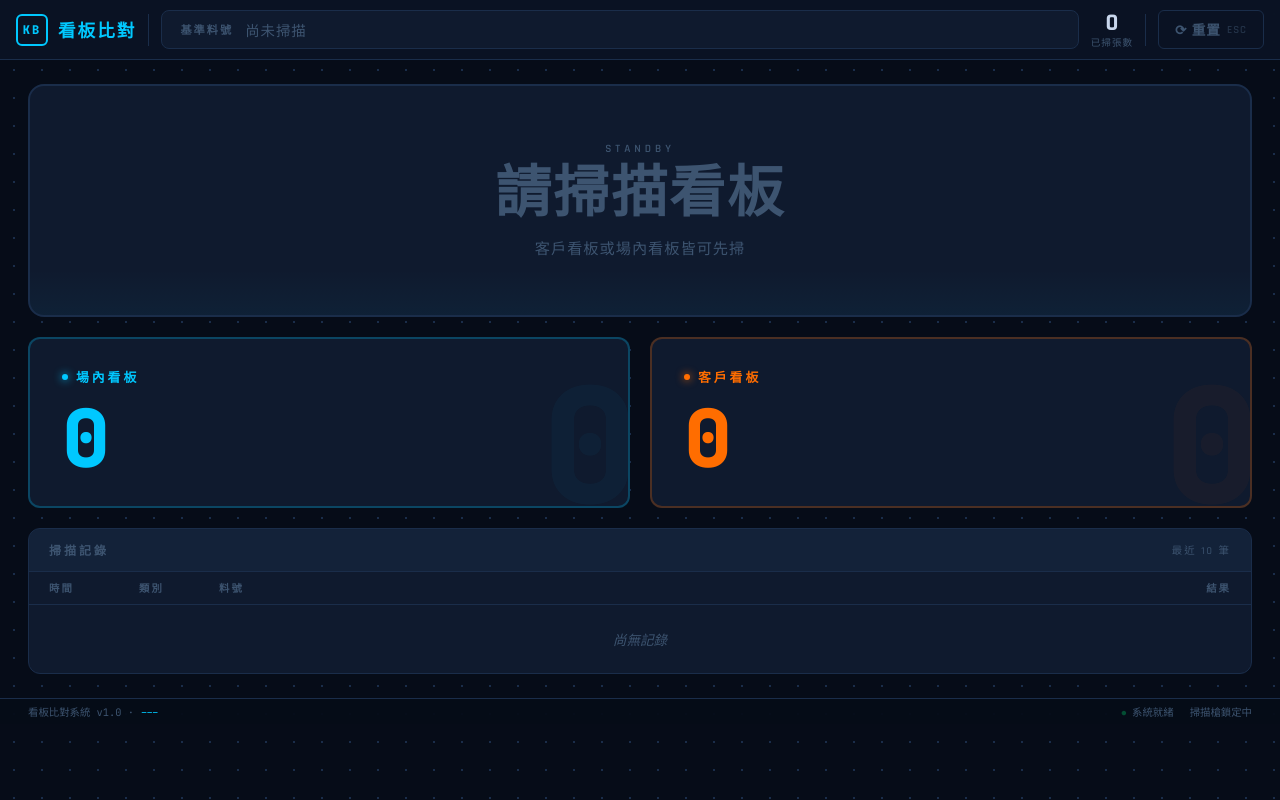
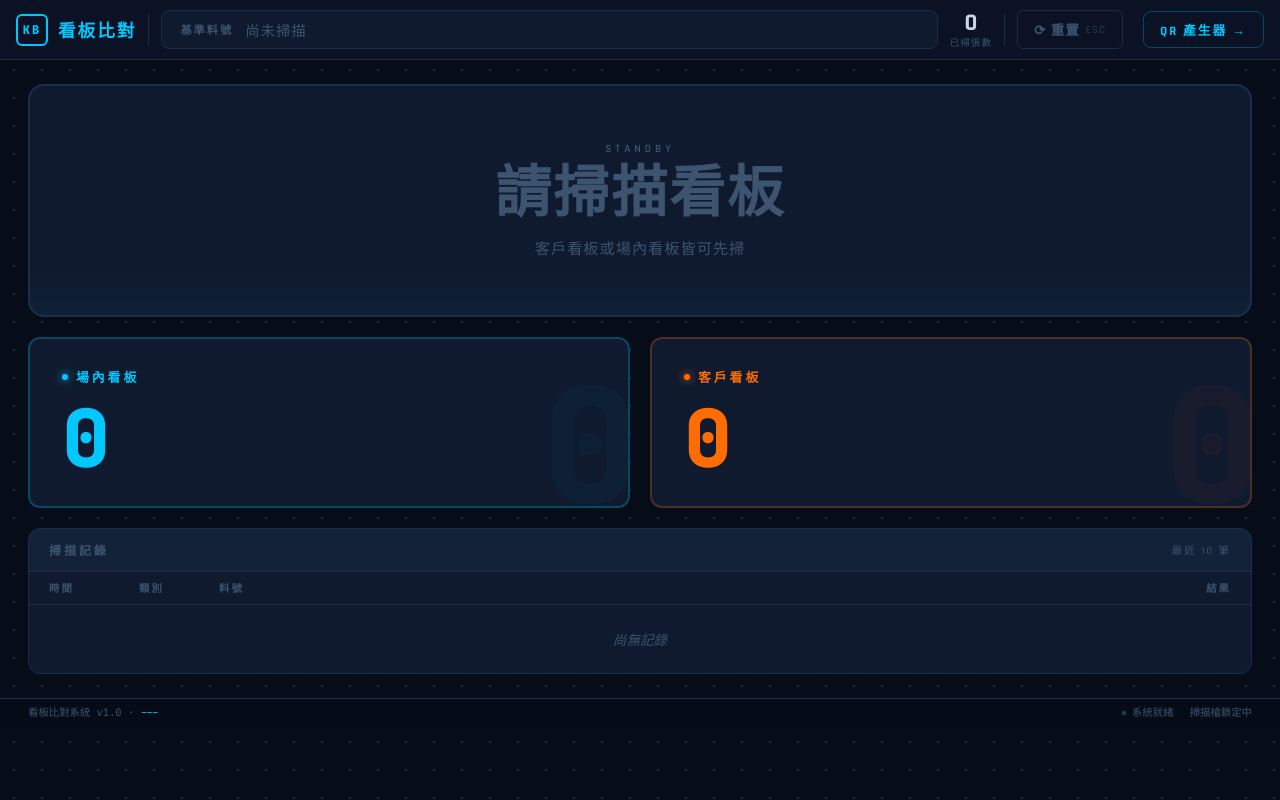
Before and after one commit to allcrazyit-png/trackingnumber, a website built with Vite: page kanban-scan.html in a window 1280 px wide. Built offline with nearby package versions, Linux system fonts and the light colour scheme.

Commit message:
add nav link to qr-gen from kanban-scan
Co-Authored-By: Claude Sonnet 4.6 <noreply@anthropic.com>

```diff
--- a/kanban-scan.html
+++ b/kanban-scan.html
@@ -528,6 +528,15 @@
       <div class="divider"></div>
 
       <button id="btn-reset">⟳ 重置 <span style="opacity:.5;font-size:.8em">ESC</span></button>
+
+      <a href="qr-gen.html" style="margin-left:8px;padding:8px 16px;border:1px solid rgba(0,200,255,0.3);
+         border-radius:8px;color:var(--cyan);font-family:'Rajdhani',sans-serif;font-size:0.8rem;
+         font-weight:700;letter-spacing:2px;text-transform:uppercase;text-decoration:none;
+         white-space:nowrap;transition:all .2s;"
+         onmouseover="this.style.background='rgba(0,200,255,0.08)'"
+         onmouseout="this.style.background=''">
+        QR 產生器 →
+      </a>
     </header>
 
     <main>
```
